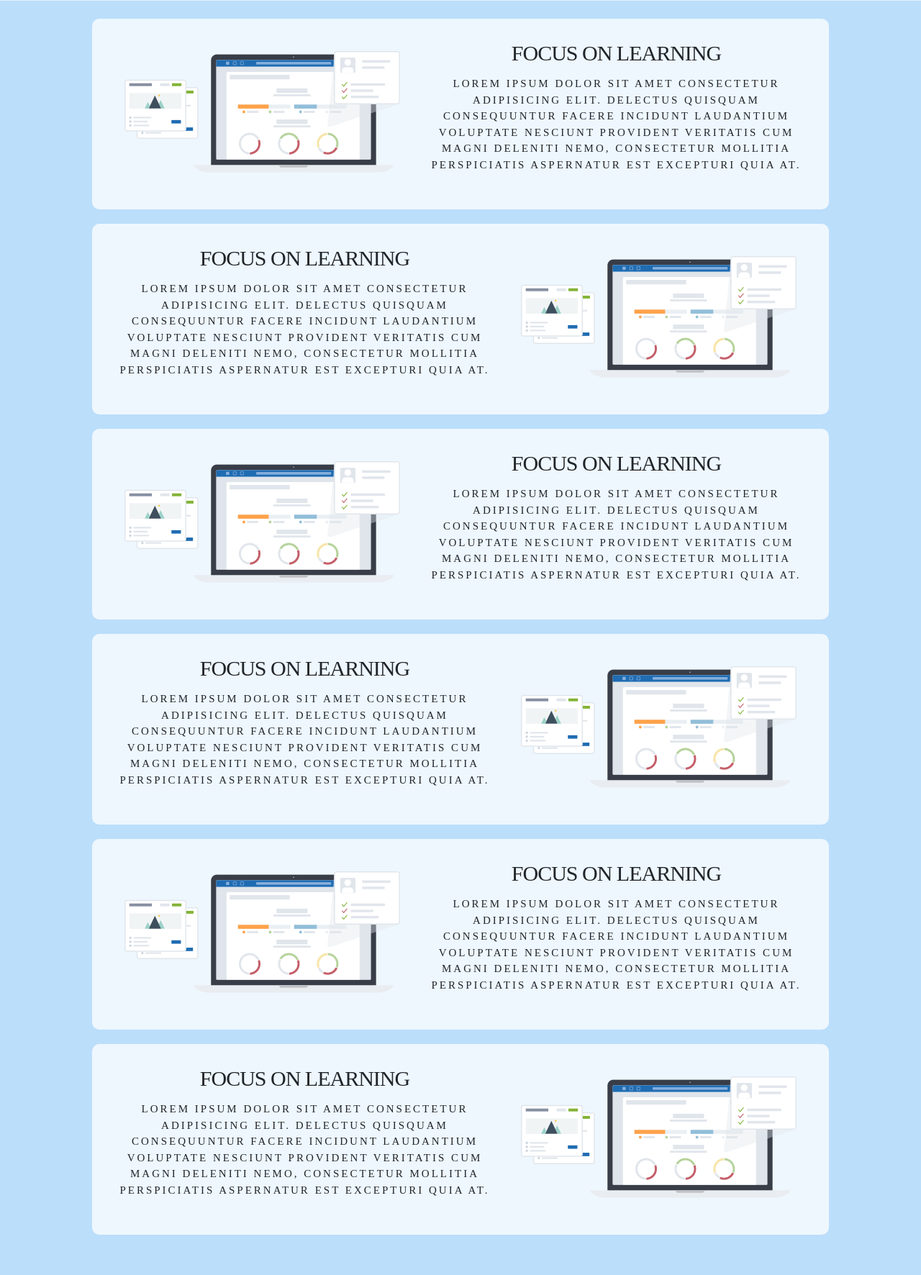
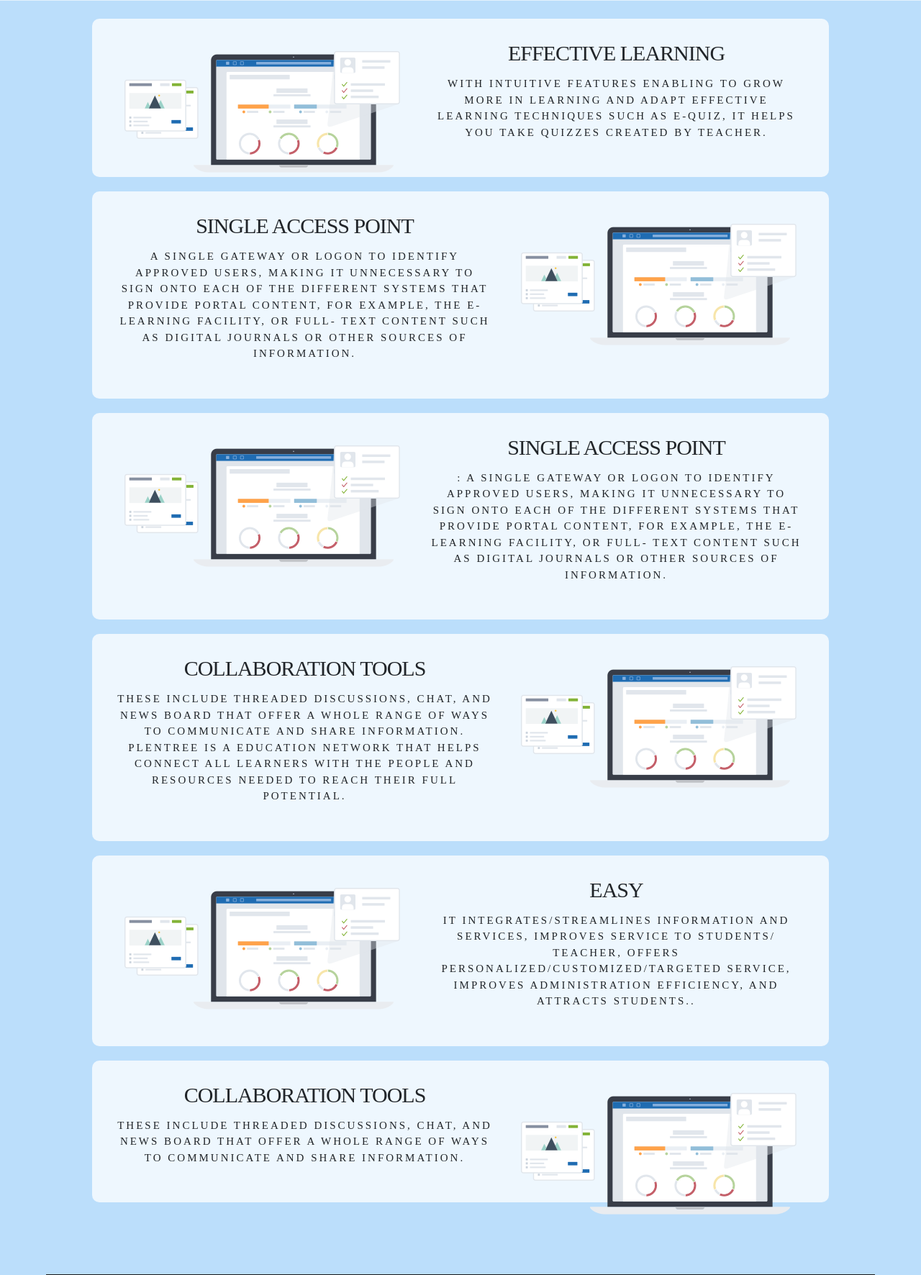
Before and after one commit to SyeedHasan/TeachMe, a PHP site: page /home.php in a window 1280 px wide. Shown: the part 787-2559 px from the top of the page at 72% size. Run offline with PHP 8.4, Linux system fonts and the light colour scheme.

Commit message:
added content on home page

```diff
--- a/assets/css/index.css
+++ b/assets/css/index.css
@@ -269,6 +269,9 @@ div.socials {
         border: 0;
     }
 }
+#para{
+    font-size:30px;
+}
 
 /*
 div.content {
--- a/home.php
+++ b/home.php
@@ -44,7 +44,7 @@
 
     <div class="mainHeader colorA">
         <h3 class="head">Teach More. Learn More.</h3>
-        <p>Millions of teachers use Edmodo to engage students, connect with other teachers, and involve parents.</p>
+        <p id='para'>Connect.Learn.Share</p>
         <p>Create an account on PlenTree today and join the community.</p>
         <?php if(isset($_GET['err'])){
             echo '<p style="color:red">Kindly select one of these signup options.</p>';
@@ -62,10 +62,10 @@
                 <img src="assets/images/features/image_classroom.png" alt="">
             </div>
             <div class="contentContainer">
-                <h1>Focus on learning</h1>
-                <p class="content-summary">Lorem ipsum dolor sit amet consectetur adipisicing elit. Delectus quisquam consequuntur facere incidunt laudantium
-                    voluptate nesciunt provident veritatis cum magni deleniti nemo, consectetur mollitia perspiciatis aspernatur
-                    est excepturi quia at.</p>
+                <h1>Effective Learning</h1>
+                <p class="content-summary">With intuitive features enabling to grow more in
+                learning and adapt effective learning techniques such as e-quiz,
+                it helps you take quizzes created by teacher.</p>
             </div>
         </div>
 
@@ -75,10 +75,11 @@
                 <img src="assets/images/features/image_classroom.png" alt="">
             </div>
             <div class="contentContainer-left">
-                <h1>Focus on learning</h1>
-                <p class="content-summary">Lorem ipsum dolor sit amet consectetur adipisicing elit. Delectus quisquam consequuntur facere incidunt laudantium
-                    voluptate nesciunt provident veritatis cum magni deleniti nemo, consectetur mollitia perspiciatis aspernatur
-                    est excepturi quia at.</p>
+                <h1>Single Access Point</h1>
+                <p class="content-summary"> A single gateway or logon to identify approved users,
+                making it unnecessary to sign onto each of the different systems that provide portal content,
+                for example, the e-learning facility,
+                or full- text content such as digital journals or other sources of information.</p>
             </div>
 
         </div>
@@ -88,10 +89,11 @@
                 <img src="assets/images/features/image_classroom.png" alt="">
             </div>
             <div class="contentContainer">
-                <h1>Focus on learning</h1>
-                <p class="content-summary">Lorem ipsum dolor sit amet consectetur adipisicing elit. Delectus quisquam consequuntur facere incidunt laudantium
-                    voluptate nesciunt provident veritatis cum magni deleniti nemo, consectetur mollitia perspiciatis aspernatur
-                    est excepturi quia at.</p>
+                <h1>Single Access Point</h1>
+                <p class="content-summary">: A single gateway or logon to identify approved users,
+                making it unnecessary to sign onto each of the different systems that provide portal content,
+                for example, the e-learning facility,
+                or full- text content such as digital journals or other sources of information.</p>
             </div>
         </div>
 
@@ -101,10 +103,10 @@
                 <img src="assets/images/features/image_classroom.png" alt="">
             </div>
             <div class="contentContainer-left">
-                <h1>Focus on learning</h1>
-                <p class="content-summary">Lorem ipsum dolor sit amet consectetur adipisicing elit. Delectus quisquam consequuntur facere incidunt laudantium
-                    voluptate nesciunt provident veritatis cum magni deleniti nemo, consectetur mollitia perspiciatis aspernatur
-                    est excepturi quia at.</p>
+                <h1>Collaboration Tools</h1>
+                <p class="content-summary">These include threaded discussions, chat,
+                and news board that offer a whole range of ways to communicate and share information. Plentree is a education network that helps connect all
+                learners with the people and resources needed to reach their full potential.</p>
             </div>
 
         </div>
@@ -114,10 +116,10 @@
                 <img src="assets/images/features/image_classroom.png" alt="">
             </div>
             <div class="contentContainer">
-                <h1>Focus on learning</h1>
-                <p class="content-summary">Lorem ipsum dolor sit amet consectetur adipisicing elit. Delectus quisquam consequuntur facere incidunt laudantium
-                    voluptate nesciunt provident veritatis cum magni deleniti nemo, consectetur mollitia perspiciatis aspernatur
-                    est excepturi quia at.</p>
+                <h1>Easy</h1>
+                <p class="content-summary">It integrates/streamlines information and services,
+                improves service to students/ teacher, offers personalized/customized/targeted service,
+                 improves administration efficiency, and attracts students..</p>
             </div>
         </div>
 
@@ -127,10 +129,9 @@
                 <img src="assets/images/features/image_classroom.png" alt="">
             </div>
             <div class="contentContainer-left">
-                <h1>Focus on learning</h1>
-                <p class="content-summary">Lorem ipsum dolor sit amet consectetur adipisicing elit. Delectus quisquam consequuntur facere incidunt laudantium
-                    voluptate nesciunt provident veritatis cum magni deleniti nemo, consectetur mollitia perspiciatis aspernatur
-                    est excepturi quia at.</p>
+                <h1>Collaboration Tools</h1>
+                <p class="content-summary">These include threaded discussions, chat,
+                and news board that offer a whole range of ways to communicate and share information.</p>
             </div>
 
         </div>
```
